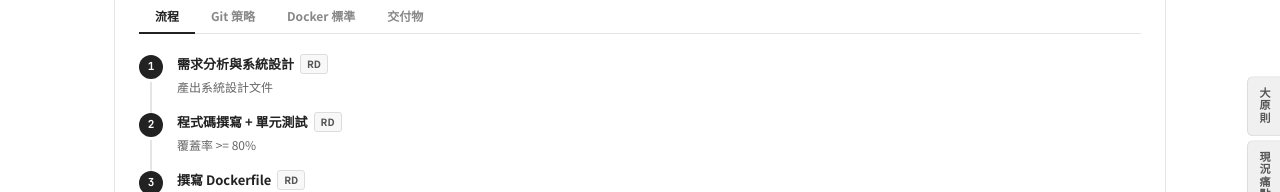
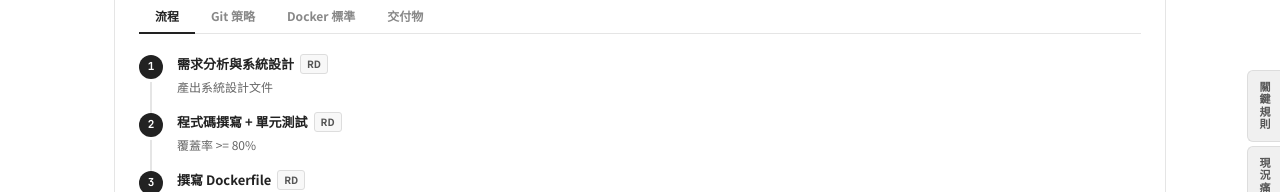
Before and after one commit to ren-wur-r/dev-to-deploy-sop, a React (Vite) app: page / in a window 1280 px wide. Shown: the part 256-448 px from the top of the page. Built offline with nearby package versions, Linux system fonts and the light colour scheme.

Commit message:
fix: 大原則改回關鍵規則

```diff
--- a/src/components/SidePanel.tsx
+++ b/src/components/SidePanel.tsx
@@ -251,7 +251,7 @@ function AppendixPanel({ onClose }: { onClose: () => void }) {
   return (
     <div className="rules-panel open" id="appendixPanel">
       <div className="rules-panel-header">
-        <h3>大原則</h3>
+        <h3>關鍵規則</h3>
         <button className="rules-panel-close" onClick={onClose}>
           x
         </button>
@@ -273,7 +273,7 @@ export default function SidePanel({ activePanel, onToggle, onClose }: Props) {
           className="side-toggle"
           onClick={() => onToggle(activePanel === 'appendix' ? null : 'appendix')}
         >
-          大原則
+          關鍵規則
         </div>
         <div
           className="side-toggle"
```
